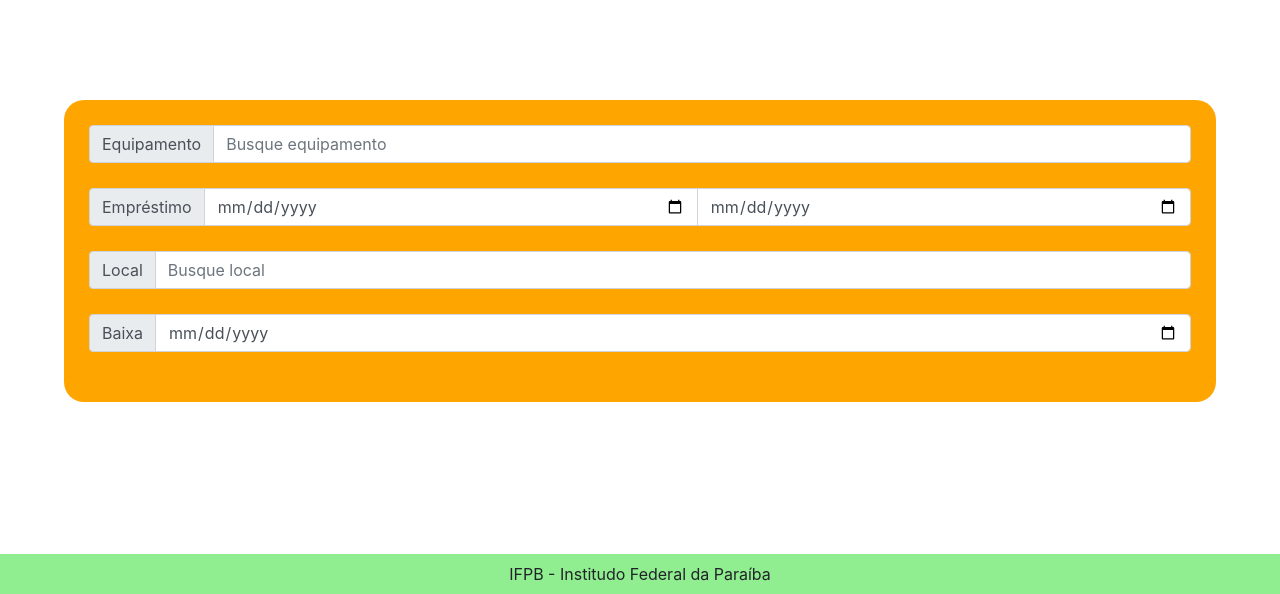
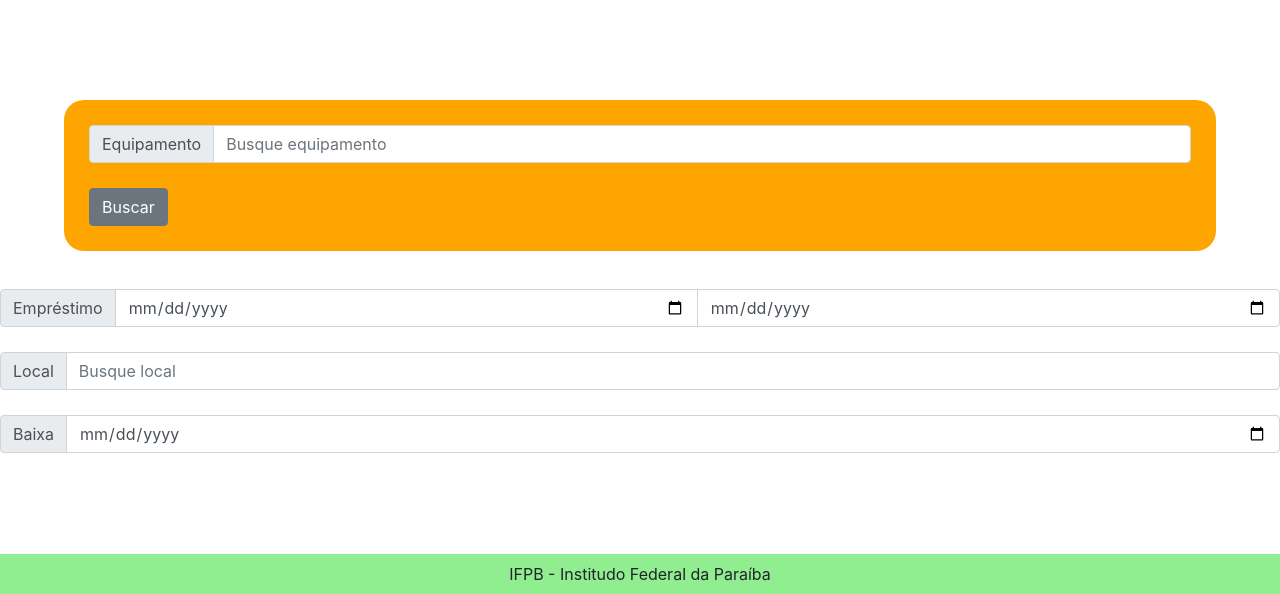
Before and after one commit to edycavalcante/estoque, a CodeIgniter app: page /database/index.php/relatorio/index in a window 1280 px wide. Shown: the part 206-800 px from the top of the page. Run offline with CodeIgniter, Linux system fonts and the light colour scheme.

Commit message:
relatorio -

```diff
--- a/application/views/relatorio/relatorio.php
+++ b/application/views/relatorio/relatorio.php
@@ -8,8 +8,15 @@
     <input type="text" id="buscar_equipamento" aria-label="Equipamento" class="form-control" placeholder="Busque equipamento">
 </div>
 
+
 </div>
-  <div id="relatorio_emprestimo" >
+
+<button name="Buscar" id="buscar_relatorio" class="btn btn-secondary" type="submit">Buscar</button>
+
+</div>
+
+<div  id="buscarbase1">
+   <div id="relatorio_emprestimo" >
   <div class="input-group">
     <div class="input-group-prepend">
       <span class="input-group-text">Empréstimo</span>
@@ -19,7 +26,11 @@
 </div>
 </div>
 
-<div id="relatorio_local" >
+</div>
+
+<div  id="buscarbase1">
+
+  <div id="relatorio_local" >
   <div class="input-group">
     <div class="input-group-prepend">
       <span class="input-group-text">Local</span>
@@ -28,6 +39,11 @@
 
 </div>
 </div>
+
+</div>
+
+
+<div  id="buscarbase1">
 
 <div id="relatorio_baixa" >
   <div class="input-group">
```
